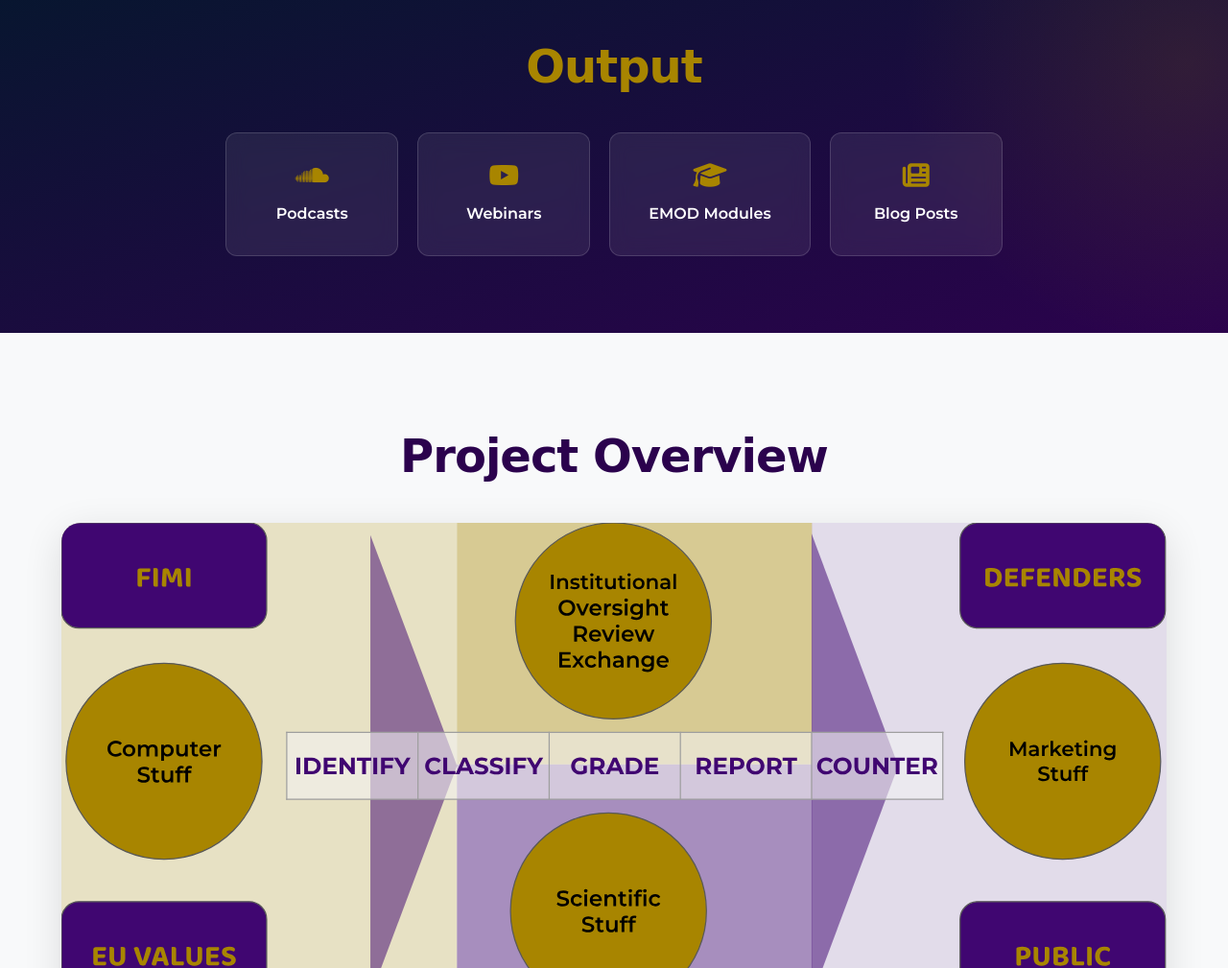
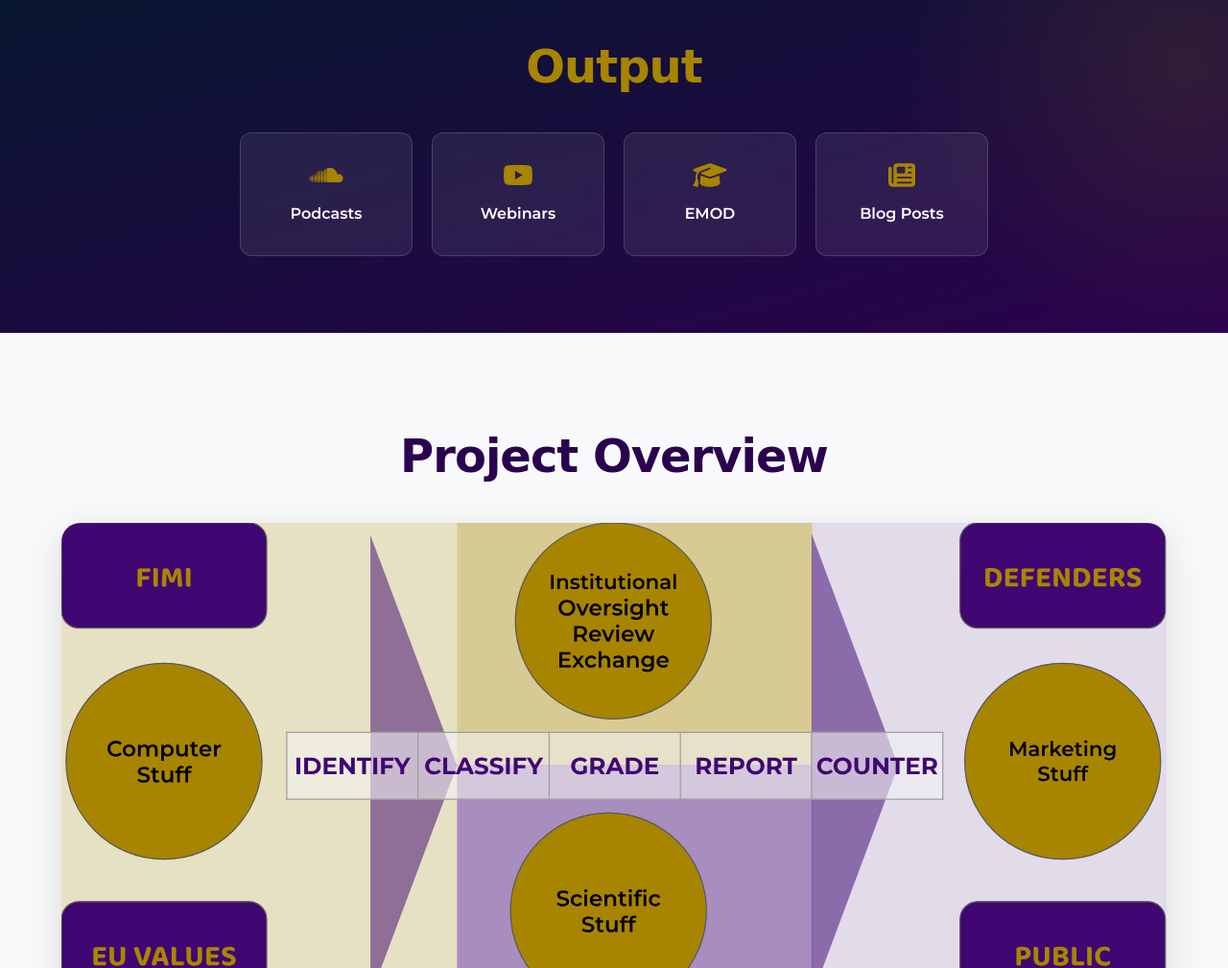
Before and after one commit to DROG-group/saufex.eu, a plain HTML site: page site/index.html in a window 1280 px wide. Shown: the part 1180-2189 px from the top of the page at 96% size. Drawn offline with Linux system fonts and the light colour scheme; a web font is replaced by a local one.

Commit message:
Update EMOD links to new platform URL
Changed EMOD links from substance-frontend.vercel.app to emod-platform.vercel.app

Co-Authored-By: Claude Opus 4.5 <noreply@anthropic.com>

```diff
--- a/site/index.html
+++ b/site/index.html
@@ -78,9 +78,9 @@
           <i class="fab fa-youtube"></i>
           <span>Webinars</span>
         </a>
-        <a href="https://substance-frontend.vercel.app/" class="output-btn" target="_blank">
+        <a href="https://emod-platform.vercel.app" class="output-btn" target="_blank">
           <i class="fas fa-graduation-cap"></i>
-          <span>EMOD Modules</span>
+          <span>EMOD</span>
         </a>
         <a href="blog.html" class="output-btn">
           <i class="fas fa-newspaper"></i>
```
Also changed, not shown: site/impact.html (+1 -1 lines), site/index-clean.html (+1 -1 lines), site/research.html (+1 -1 lines).
